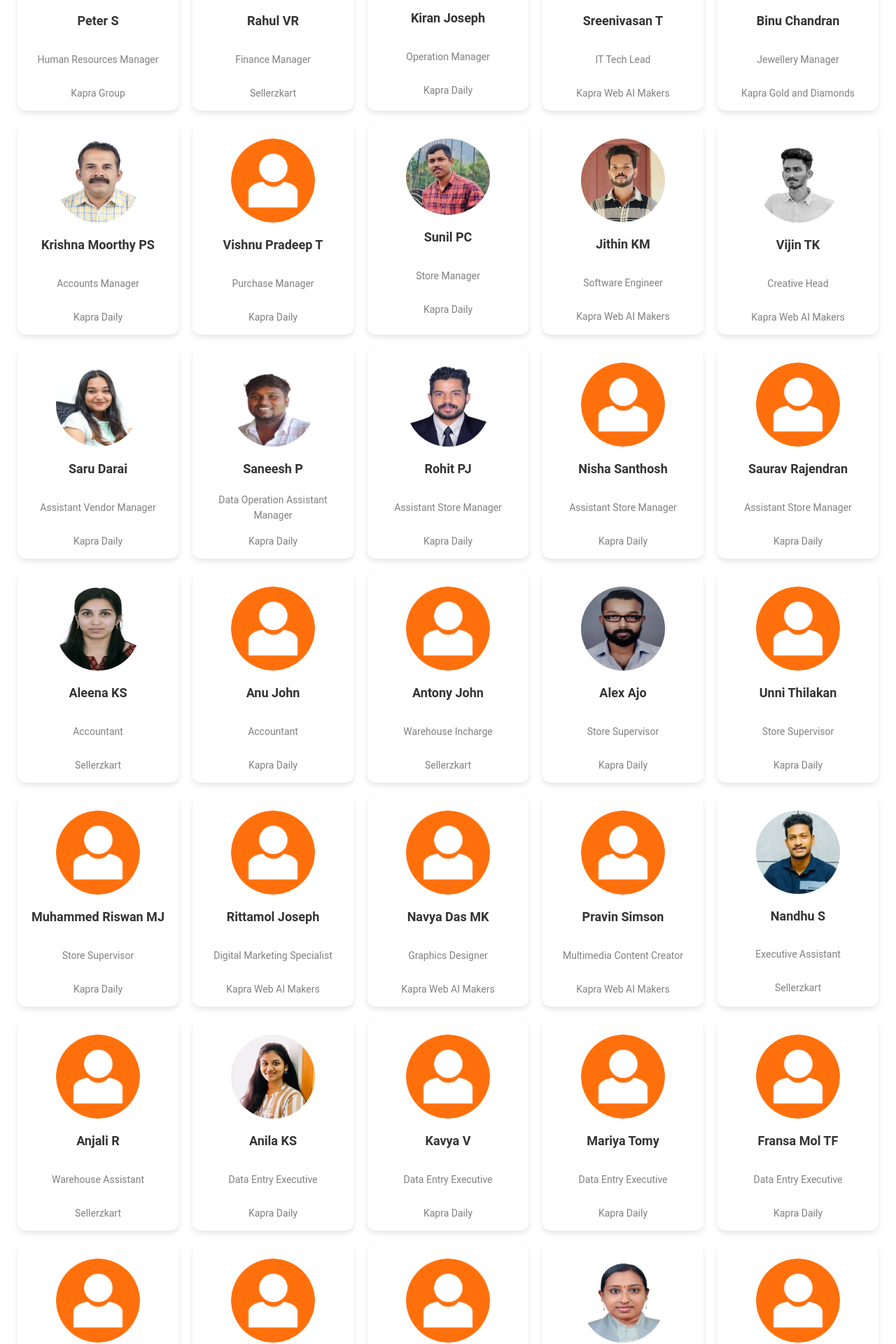
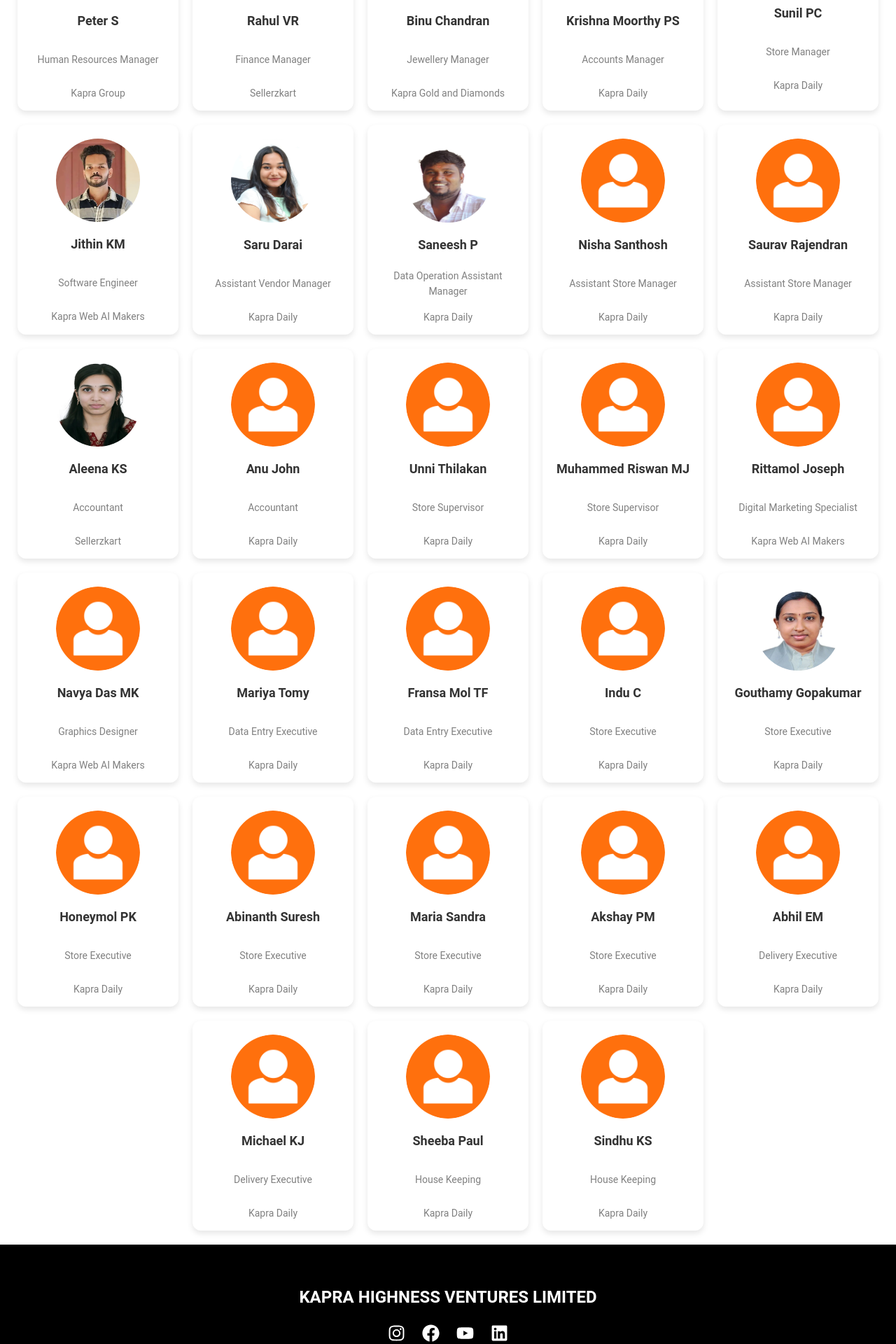
Before and after one commit to Kapra-buyerzkart/KapraventuresNew, a React (Create React App) app: page /team in a window 1280 px wide. Shown: the part 340-2260 px from the top of the page at 70% size. Built offline with nearby package versions, Linux system fonts and the light colour scheme.

Commit message:
new changes

```diff
--- a/src/components/Footer/Footer.js
+++ b/src/components/Footer/Footer.js
@@ -1,5 +1,5 @@
 import React from "react";
-import { FaInstagram, FaFacebook, FaYoutube, FaPinterest, FaTwitter, FaEnvelope, FaMapMarkerAlt } from "react-icons/fa";
+import { FaInstagram, FaFacebook, FaYoutube, FaPinterest, FaTwitter, FaEnvelope, FaMapMarkerAlt, FaLinkedin } from "react-icons/fa";
 import "./Footer.css";
 
 const Footer = () => {
@@ -11,21 +11,24 @@ const Footer = () => {
                 </div>
 
                 <div className="footer-socials">
-                    <a href="https://www.instagram.com/kapraventures" target="_blank" rel="noreferrer">
+                    <a href="https://www.instagram.com/kapragroupin" target="_blank" rel="noreferrer">
                         <FaInstagram size={25} />
                     </a>
-                    <a href="https://www.facebook.com/kaprahighnessventures" target="_blank" rel="noreferrer">
+                    <a href="https://www.facebook.com/share/1CKYm6vcmq" target="_blank" rel="noreferrer">
                         <FaFacebook size={25} />
                     </a>
-                    <a href="https://www.youtube.com/@KapraHighnessVentures" target="_blank" rel="noreferrer">
+                    <a href="https://www.youtube.com/@kapra_group" target="_blank" rel="noreferrer">
                         <FaYoutube size={25} />
                     </a>
-                    <a href="https://www.pinterest.com/KapraHighnessVentures" target="_blank" rel="noreferrer">
+                    <a href="https://www.linkedin.com/company/kapragroupin" target="_blank" rel="noreferrer">
+                        <FaLinkedin size={25} />
+                    </a>
+                    {/* <a href="https://www.pinterest.com/KapraHighnessVentures" target="_blank" rel="noreferrer">
                         <FaPinterest size={25} />
                     </a>
                     <a href="https://x.com/KPHVentures" target="_blank" rel="noreferrer">
                         <FaTwitter size={25} />
-                    </a>
+                    </a> */}
                 </div>
 
                 <div className="footer-contact">
@@ -39,7 +42,7 @@ const Footer = () => {
                     </div>
                 </div>
             </div>
-            <p>© 2025 KAPRA HIGHNESS VENTURES LTD. All rights reserved.</p>
+            <p>© 2026 KAPRA HIGHNESS VENTURES LTD. All rights reserved.</p>
         </footer>
     );
 };
--- a/src/pages/Team/Team.js
+++ b/src/pages/Team/Team.js
@@ -19,18 +19,6 @@ const teamMembers = [
     company: "Sellerzkart"
   },
   {
-    name: "Kiran Joseph",
-    designation: "Operation Manager",
-    photo: Employees.Kiran,
-    company: "Kapra Daily"
-  },
-  {
-    name: "Sreenivasan T",
-    designation: "IT Tech Lead",
-    photo: Employees.Person,
-    company: "Kapra Web AI Makers"
-  },
-  {
     name: "Binu Chandran",
     designation: "Jewellery Manager",
     photo: Employees.Person,
@@ -40,12 +28,6 @@ const teamMembers = [
     name: "Krishna Moorthy PS",
     designation: "Accounts Manager",
     photo: Employees.Moorthy,
-    company: "Kapra Daily"
-  },
-  {
-    name: "Vishnu Pradeep T",
-    designation: "Purchase Manager",
-    photo: Employees.Person,
     company: "Kapra Daily"
   },
   // {
@@ -73,12 +55,6 @@ const teamMembers = [
     company: "Kapra Web AI Makers"
   },
   {
-    name: "Vijin TK",
-    designation: "Creative Head",
-    photo: Employees.Vijin,
-    company: "Kapra Web AI Makers"
-  },
-  {
     name: "Saru Darai",
     designation: "Assistant Vendor Manager",
     photo: Employees.Saru,
@@ -88,12 +64,6 @@ const teamMembers = [
     name: "Saneesh P",
     designation: "Data Operation Assistant Manager",
     photo: Employees.Saneesh,
-    company: "Kapra Daily"
-  },
-  {
-    name: "Rohit PJ",
-    designation: "Assistant Store Manager",
-    photo: Employees.Rohit,
     company: "Kapra Daily"
   },
   {
@@ -127,18 +97,6 @@ const teamMembers = [
     company: "Kapra Daily"
   },
   {
-    name: "Antony John",
-    designation: "Warehouse Incharge",
-    photo: Employees.Person,
-    company: "Sellerzkart"
-  },
-  {
-    name: "Alex Ajo",
-    designation: "Store Supervisor",
-    photo: Employees.Alex,
-    company: "Kapra Daily"
-  },
-  {
     name: "Unni Thilakan",
     designation: "Store Supervisor",
     photo: Employees.Person,
@@ -162,36 +120,12 @@ const teamMembers = [
     photo: Employees.Person,
     company: "Kapra Web AI Makers"
   },
-  {
-    name: "Pravin Simson",
-    designation: "Multimedia Content Creator",
-    photo: Employees.Person,
-    company: "Kapra Web AI Makers"
-  },
-  {
-    name: "Nandhu S",
-    designation: "Executive Assistant",
-    photo: Employees.Nandhu,
-    company: "Sellerzkart"
-  },
-  {
-    name: "Anjali R",
-    designation: "Warehouse Assistant",
-    photo: Employees.Person,
-    company: "Sellerzkart"
-  },
-  {
-    name: "Anila KS",
-    designation: "Data Entry Executive",
-    photo: Employees.Anila,
-    company: "Kapra Daily"
-  },
-  {
-    name: "Kavya V",
-    designation: "Data Entry Executive",
-    photo: Employees.Person,
-    company: "Kapra Daily"
-  },
+  // {
+  //   name: "Anila KS",
+  //   designation: "Data Entry Executive",
+  //   photo: Employees.Anila,
+  //   company: "Kapra Daily"
+  // },
   {
     name: "Mariya Tomy",
     designation: "Data Entry Executive",
@@ -201,18 +135,6 @@ const teamMembers = [
   {
     name: "Fransa Mol TF",
     designation: "Data Entry Executive",
-    photo: Employees.Person,
-    company: "Kapra Daily"
-  },
-  {
-    name: "Jasla T",
-    designation: "Data Entry Executive",
-    photo: Employees.Person,
-    company: "Kapra Daily"
-  },
-  {
-    name: "Anil Kumar K",
-    designation: "Store Executive",
     photo: Employees.Person,
     company: "Kapra Daily"
   },
@@ -236,12 +158,6 @@ const teamMembers = [
   },
   {
     name: "Abinanth Suresh",
-    designation: "Store Executive",
-    photo: Employees.Person,
-    company: "Kapra Daily"
-  },
-  {
-    name: "Sindrella Stephen",
     designation: "Store Executive",
     photo: Employees.Person,
     company: "Kapra Daily"
```
